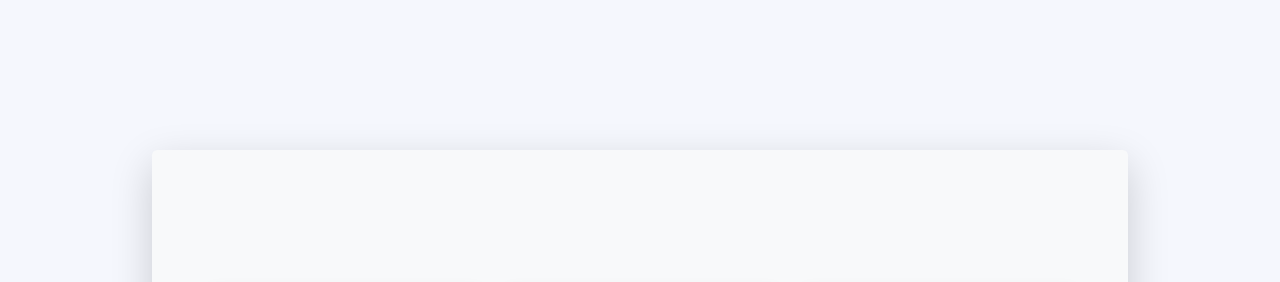
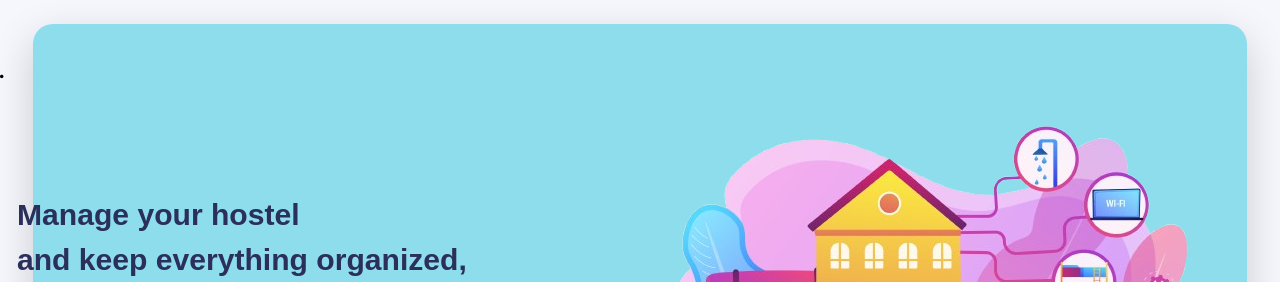
Before and after one commit to dasunsiyasingha/HostalManagementSystem-, a PHP site: page /home.php in a window 1280 px wide. Shown: the top 282 px of the page. Run offline with PHP 8.4, Linux system fonts and the light colour scheme.

Commit message:
home ui update

```diff
--- a/admin/managesecurity.php
+++ b/admin/managesecurity.php
@@ -7,7 +7,6 @@
   }else{
 
 ?>
-
 <!DOCTYPE html>
 <html lang="en">
 
--- a/home/home.php
+++ b/home/home.php
@@ -9,41 +9,62 @@
      <?php include '../libraries/styles.php';?>
 </head>
 <body style="margin:auto; height:100vh;">
-<div class="page-inner mx-auto d-flex align-items-center justify-content-center" style="width:100vw; height:100vh;">
+<div class="page-inner mx-auto d-flex justify-content-center" style="width:100vw; height:100vh;">
 
     <!-- Background div for all cards -->
-    <div class="bg-light p-5 rounded shadow-lg d-flex align-items-center justify-content-center" style="width: 80%; min-width: 900px; height:500px;">
+    <div class="p-5 shadow-lg d-flex justify-content-center" style="width: 99.5%; min-width: 900px; height: 63%; background-color: #8dddec; border-radius: 20px;">
+    <div>
+        <h3 class="fw-bold" style="color: black; margin-top: -1rem; font-family: 'Trebuchet MS', 'Lucida Sans Unicode', 'Lucida Grande', 'Lucida Sans', Arial, sans-serif;margin-left: -49rem">
+            HMS.
+        </h3>
+        <img src="../assets/picture/bg_img.png" alt="Image" class="image mt-0" style="margin-right: -50rem">
+    </div>
 
-        <!-- Center the row within the background div -->
-        <div class="row justify-content-center align-items-center w-100">
+    <div class="ms-3" >
+        <h1 class="mb-4 fw-bold" style="margin-top: 9rem; margin-left: -45rem;">
+            Manage your hostel<br> and keep everything organized,<br> all in one place!
+        </h1>
+        <p class="mb-5" style="margin-left: -45rem;">
+            Choose your login type: Admin, Student, or Security, to access customized features<br> and tools tailored for your role
+        </p>
+    </div>
+</div>
+
+
+
+
+
+    </div>
+
+</div>
+<div class="row justify-content-center mx-auto d-flex w-100" style="margin-top: -17rem;"  >
 
             <div class="col-md-4 d-flex justify-content-center">
-                <div class="card card-secondary" style="width: 290px; height: 200px; cursor: pointer;" role="button" onclick="location.href='../admin/adlogin.php';">
+                <div class="card " style="width: 450px; height: 200px; cursor: pointer;background-color: #a9afff;" role="button" onclick="location.href='../admin/adlogin.php';">
                     <div class="card-body skew-shadow position-relative">
-                        <h5 class="op-8 text-center position-absolute top-50 start-50 translate-middle fs-2">ADMIN SIGN IN</h5>
+                        <h5 class="op-8 text-center position-absolute top-50 start-50 translate-middle fs-2 fw-bold " style="color: black;">ADMIN SIGN IN</h5>
                     </div>
                 </div>
             </div>
 
             <div class="col-md-4 d-flex justify-content-center">
-                <div class="card card-secondary bg-secondary-gradient" style="width: 290px; height: 200px; cursor: pointer;" role="button" onclick="location.href='../student/stlogin.php';">
+                <div class="card  " style="width: 450px; height: 200px; cursor: pointer;background-color: #a9afff;" role="button" onclick="location.href='../student/stlogin.php';">
                     <div class="card-body bubble-shadow position-relative">
-                        <h5 class="op-8 text-center position-absolute top-50 start-50 translate-middle fs-2">STUDENT SIGN IN</h5>
+                        <h5 class="op-8 text-center position-absolute top-50 start-50 translate-middle fs-2 fw-bold" style="color: black;">STUDENT SIGN IN</h5>
                     </div>
                 </div>
             </div>
 
             <div class="col-md-4 d-flex justify-content-center">
-                <div class="card card-secondary bg-secondary-gradient" style="width: 290px; height: 200px; cursor: pointer;" role="button" onclick="location.href='../securityPersons/selogin.php';">
+                <div class="card  " style="width: 450px; height: 200px; cursor: pointer;background-color: #a9afff" role="button" onclick="location.href='../securityPersons/selogin.php';">
                     <div class="card-body curves-shadow position-relative">
-                        <h5 class="op-8 text-center position-absolute top-50 start-50 translate-middle fs-2">SECURITY PERSON SIGN IN</h5>
+                        <h5 class="op-8 text-center position-absolute top-50 start-50 translate-middle fs-2 fw-bold" style="color: black;">SECURITY PERSON SIGN IN</h5>
                     </div>
                 </div>
             </div>
 
-        </div>
-    </div>
 
-</div>
+
+
 </body>
 </html>
```
Also changed, not shown: assets/picture/bg_img.png (added).
